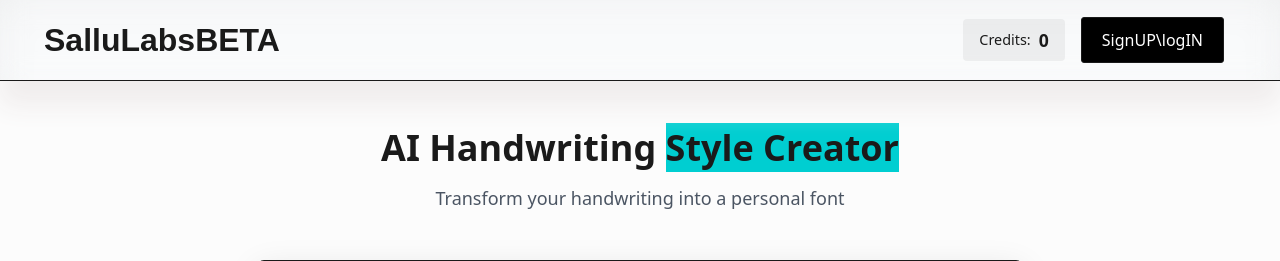
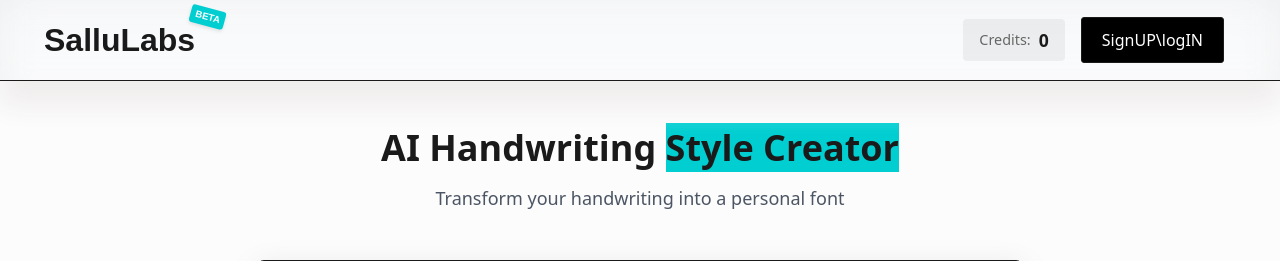
Before and after one commit to Johny111ishxb/ai-font-gen, a Flask app: page / in a window 1280 px wide. Shown: the top 261 px of the page. Run offline with Flask 3, Linux system fonts and the light colour scheme; some libraries are stand-ins or nearby versions; some web fonts are replaced.

Commit message:
Update navbar.css

```diff
--- a/static/navbar.css
+++ b/static/navbar.css
@@ -5,14 +5,26 @@
   top: 0;
   width: 100%;
   padding: 1rem 0;
-  z-index: 9999;
+  z-index: 1000;
   transition: background-color 0.3s;
   background: var(--nav-bg);
   box-shadow: 0px 25px 25px var(--nav-shadow);
   backdrop-filter: var(--backdrop-filter);
   border-bottom: 1pt solid var(--ink-dark);
 }
-
+.beta-tag {
+  position: absolute;
+  top: -8px;
+  right: -30px;
+  font-size: 0.6rem;
+  background: var(--accent-warm);
+  color: white;
+  padding: 2px 5px;
+  border-radius: 3px;
+  font-weight: bold;
+  transform: rotate(15deg);
+  box-shadow: 0 2px 4px rgba(0,0,0,0.1);
+}
 .nav-content {
   display: flex;
   justify-content: space-between;
@@ -91,7 +103,7 @@
 
 .credits-label {
   font-size: 0.9rem;
-  color: var(--ink-dark);
+  color: #666;
 }
 
 .credits-value {
@@ -157,11 +169,14 @@
   margin-bottom: 1rem;
   padding-bottom: 0.75rem;
   border-bottom: 1px solid #eee;
+
 }
 
 .user-name {
   font-weight: bold;
   margin-bottom: 0.25rem;
+  color: var(--ink-dark);
+
 }
 
 .user-email {
@@ -175,6 +190,7 @@
   margin-bottom: 1rem;
   padding-bottom: 0.75rem;
   border-bottom: 1px solid #eee;
+
 }
 
 .stats-item {
@@ -191,6 +207,8 @@
 .stats-value {
   font-weight: bold;
   font-size: 1.1rem;
+  color: var(--ink-dark);
+
 }
 
 .dropdown-menu {
```
